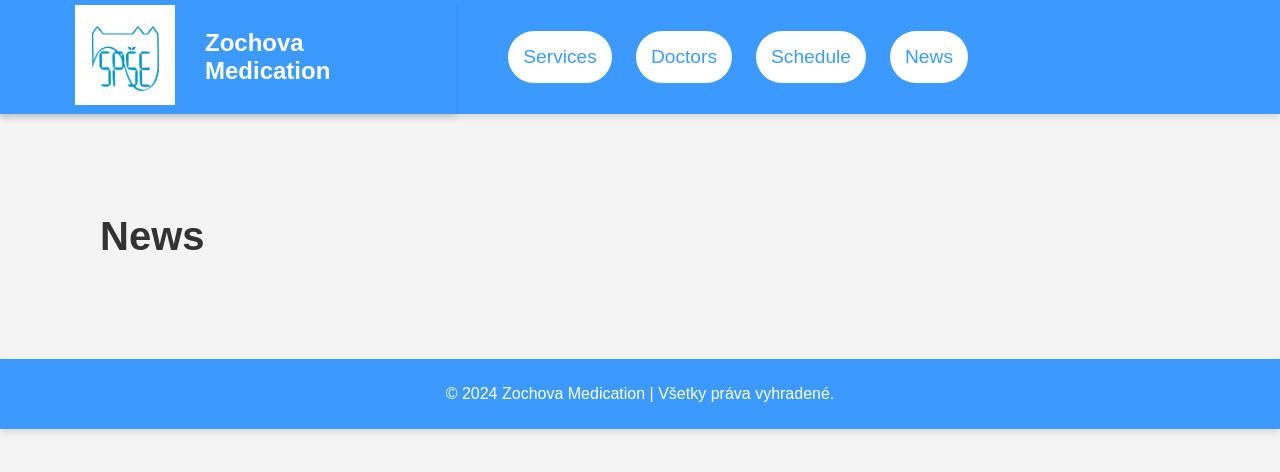
After one commit to LukasDufek28/ZochovaMed, a Flask app: template templates/news.html in a window 1280 px wide. The commit adds this page. Shown: the top 472 px of the page. Run offline with Flask 3, Linux system fonts and the light colour scheme; the template is opened without the code that fills it, so the values that code supplies are empty.

Commit message:
base pages with styling and routing

```diff
--- a/main.py
+++ b/main.py
@@ -0,0 +1,24 @@
+from flask import Flask
+from flask import render_template
+
+app = Flask(__name__)
+
+@app.route('/')
+def home():
+    return render_template('index.html')
+
+@app.route('/doctors')
+def doctors():
+    return render_template('doctors.html')
+
+@app.route('/services')
+def services():
+    return render_template('services.html')
+
+@app.route('/schedule')
+def schedule():
+    return render_template('schedule.html')
+
+@app.route('/news')
+def news():
+    return render_template('news.html')
--- a/static/css/styles.css
+++ b/static/css/styles.css
@@ -0,0 +1,93 @@
+/* NAVBAR */
+.navbar {
+    display: flex;
+    justify-content: space-between;
+    align-items: center;
+    background-color: #3c9aff;
+    color: white;
+    padding: 0px 300px 0px 0px;
+    font-family: 'Arial', sans-serif;
+    box-shadow: 0 4px 6px rgba(0, 0, 0, 0.1);
+}
+
+.navbar a {
+    text-decoration: none;
+    color: white;
+}
+
+.navbar ul {
+    display: flex;
+    list-style: none;
+}
+
+.title-and-logo {
+    display: flex;
+    justify-content: center;
+    align-items: center;
+    background-color: #3c9aff;
+    color: white;
+    padding: 5px 75px;
+    font-family: 'Arial';
+    box-shadow: 0 4px 6px rgba(0, 0, 0, 0.1);
+}
+
+.title-and-logo img {
+    width: 100px;
+    height: 100px;
+    padding: 0px 30px 0px 0px;
+}
+
+.title-and-logo img:hover {
+    transition: transform 0.4s;
+    transform: scale(1.05);
+}
+
+.title-and-logo a:hover{
+    transition: color 0.4s;
+    color: rgb(69, 114, 240);
+}
+
+.navbar li {
+    margin: 12px;
+    padding: 15px;
+    background-color: white;
+    border-radius: 50px;
+}
+
+.navbar li a {
+    color: #3c9aff;
+    text-decoration: none;
+    font-size: 1.2em;
+}
+
+
+
+/* FOOTER */
+footer {
+    display: flex;
+    justify-content: center;
+    align-items: center;
+    background-color: #3c9aff;
+    color: white;
+    padding: 10px;
+    font-family: 'Arial';
+    box-shadow: 0 4px 6px rgba(0, 0, 0, 0.1);
+}
+
+
+
+/* BODY */
+body {
+    margin: 0;
+    font-family: Arial, Helvetica, sans-serif;
+    background-color: #f4f4f4;
+}
+
+.content {
+    margin: 100px;
+}
+
+.content h2 {
+    font-size: 2.5em;
+    color: #333;
+}
--- a/templates/_base.html
+++ b/templates/_base.html
@@ -4,23 +4,26 @@
     <meta charset="UTF-8">
     <meta name="viewport" content="width=device-width, initial-scale=1.0">
     <title>ZochovaMed</title>
-    <link rel="stylesheet" href="{{ url_for('static', filename='css/style.css') }}">
+    <link rel="stylesheet" href="{{ url_for('static', filename='css/styles.css') }}">
 </head>
 <body>
 
-<header>
-    <h1>Zochova Medication</h1>
-</header>
+<!-- NAVIGATION BAR -->
+<nav class="navbar">
+    <div class="title-and-logo" >
+        <a href="/"><img src="static\img\logo.png" alt="logo"></a>
+        <h1>
+            <a href="/">Zochova Medication</a>
+        </h1>
+    </div>
 
-<!-- NAVIGATION -->
-<!-- <nav>
     <ul>
-        <li><a href="/">Domov</a></li>
-        <li><a href="/clanky">Články</a></li>
-        <li><a href="/onas">O nás</a></li>
-        <li><a href="/profil">Profil</a></li>
+        <li><a href="/services">Services</a></li>
+        <li><a href="/doctors">Doctors</a></li>
+        <li><a href="/schedule">Schedule</a></li>
+        <li><a href="/news">News</a></li>
     </ul>
-</nav> -->
+</nav>
 
 <main>
     {% block content %}
--- /dev/null
+++ b/templates/news.html
@@ -0,0 +1,7 @@
+{% extends '_base.html' %}
+
+{% block content %}
+<div class="content">
+    <h2>News</h2>
+</div>
+{% endblock %}
```
Also changed, not shown: templates/doctors.html (added, +7 -0 lines), templates/index.html (+16 -0 lines), templates/schedule.html (added, +7 -0 lines), templates/services.html (added, +7 -0 lines), README.md, static/img/Inspiration.png (added), static/img/logo.png (added), 1 other file.
